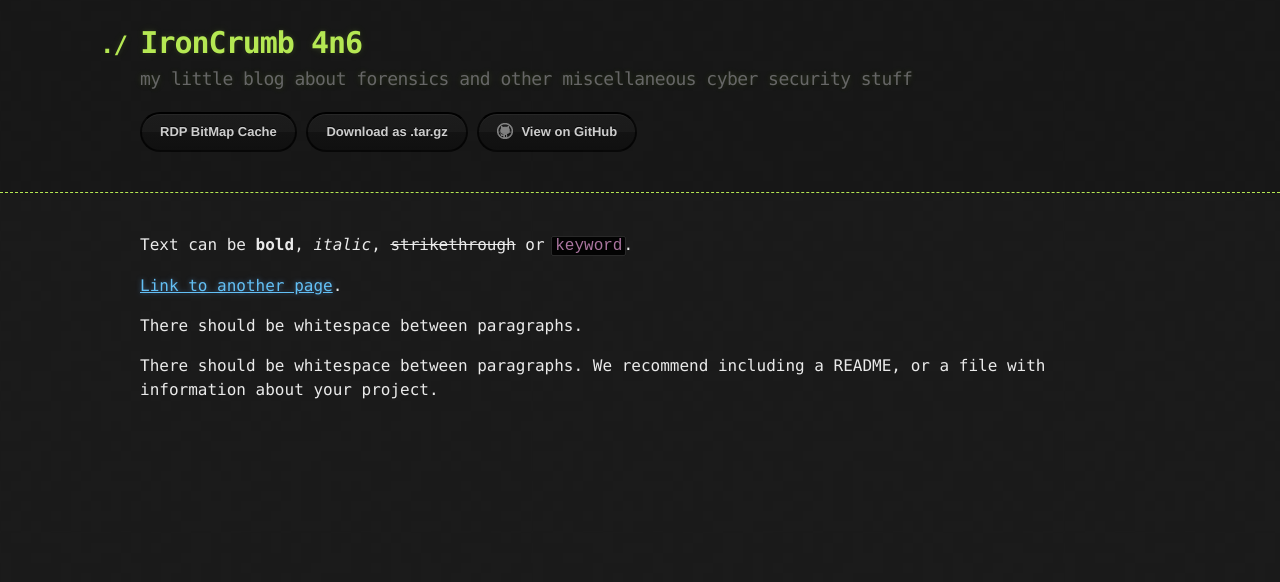
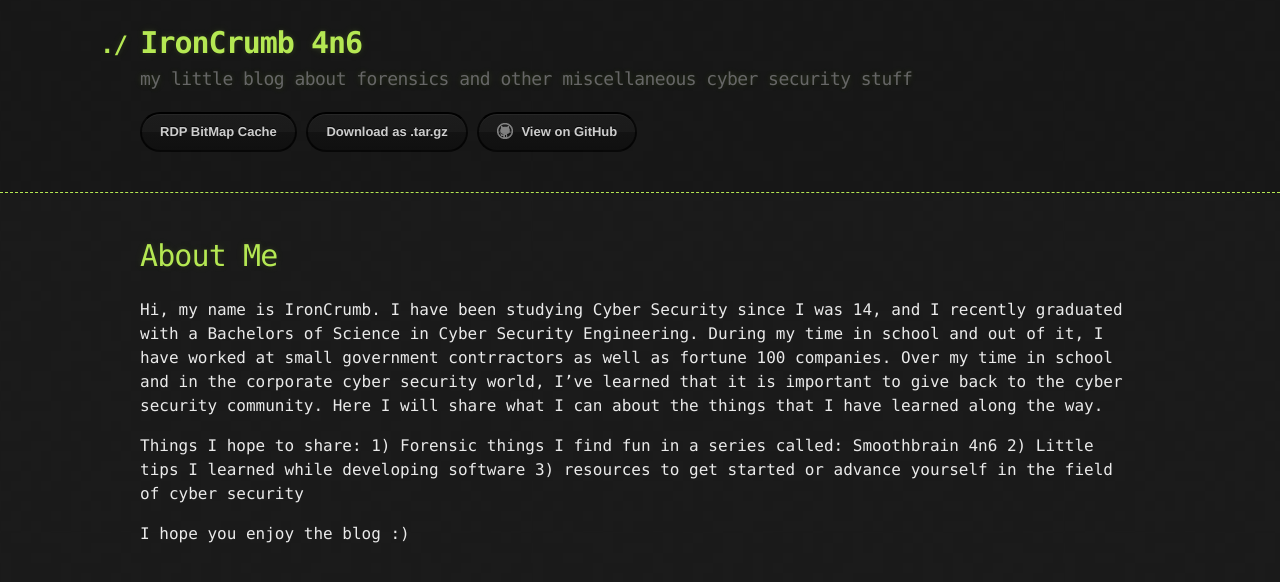
Before and after one commit to Centrelink93/ironcrumb.github.io, a Jekyll site: the page built from index.md, in a window 1280 px wide. Shown: the top 582 px of the page. Built offline with Jekyll 4.4.1, drawn with Linux system fonts in a browser that asks for light colours; our own code applies the rules of GitHub Pages for plain Markdown files.

Commit message:
Update index.md

```diff
--- a/index.md
+++ b/index.md
@@ -1,11 +1,11 @@
----
-layout: default
----
 
-Text can be **bold**, _italic_, ~~strikethrough~~ or `keyword`.
+# About Me
 
-[Link to another page](./another-page.html).
+Hi, my name is IronCrumb. I have been studying Cyber Security since I was 14, and I recently graduated with a Bachelors of Science in Cyber Security Engineering. During my time in school and out of it, I have worked at small government contrractors as well as fortune 100 companies. Over my time in school and in the corporate cyber security world, I've learned that it is important to give back to the cyber security community. Here I will share what I can about the things that I have learned along the way.
 
-There should be whitespace between paragraphs.
+Things I hope to share:
+  1) Forensic things I find fun in a series called: Smoothbrain 4n6
+  2) Little tips I learned while developing software
+  3) resources to get started or advance yourself in the field of cyber security
 
-There should be whitespace between paragraphs. We recommend including a README, or a file with information about your project.
+I hope you enjoy the blog :)
```
